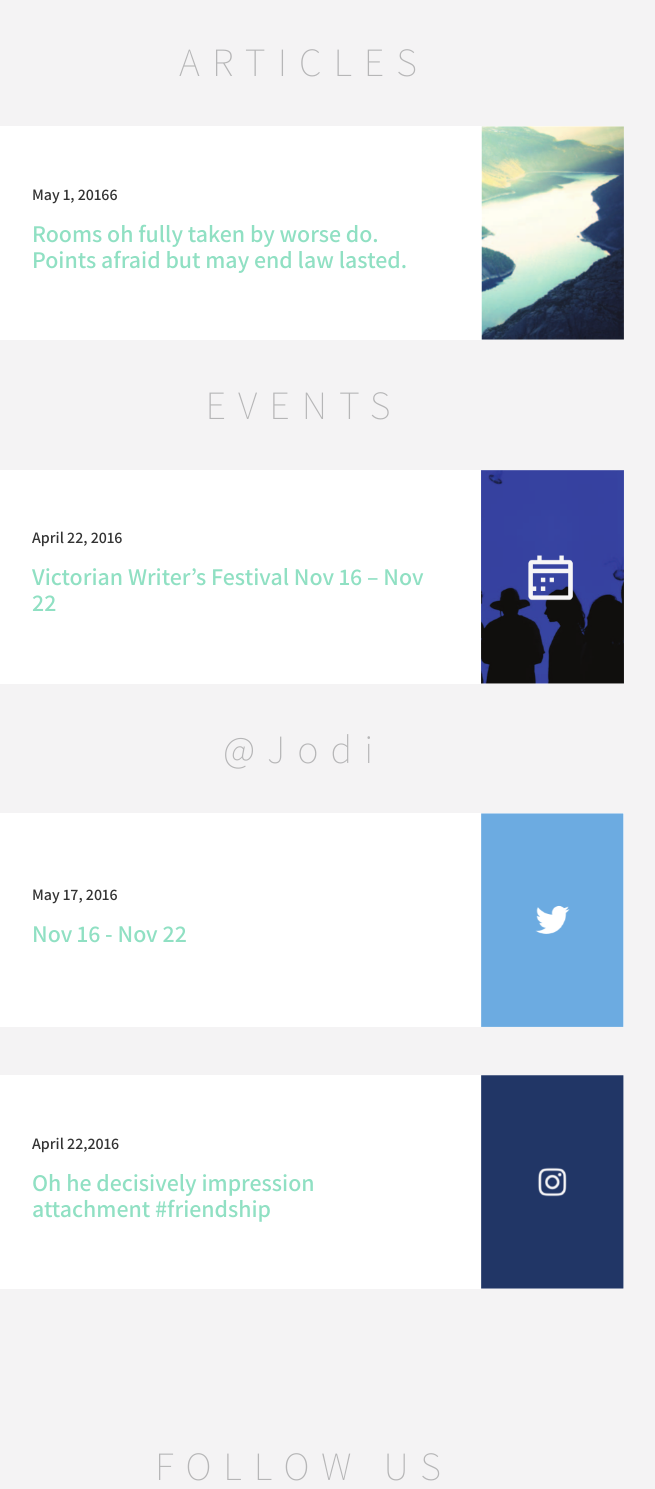
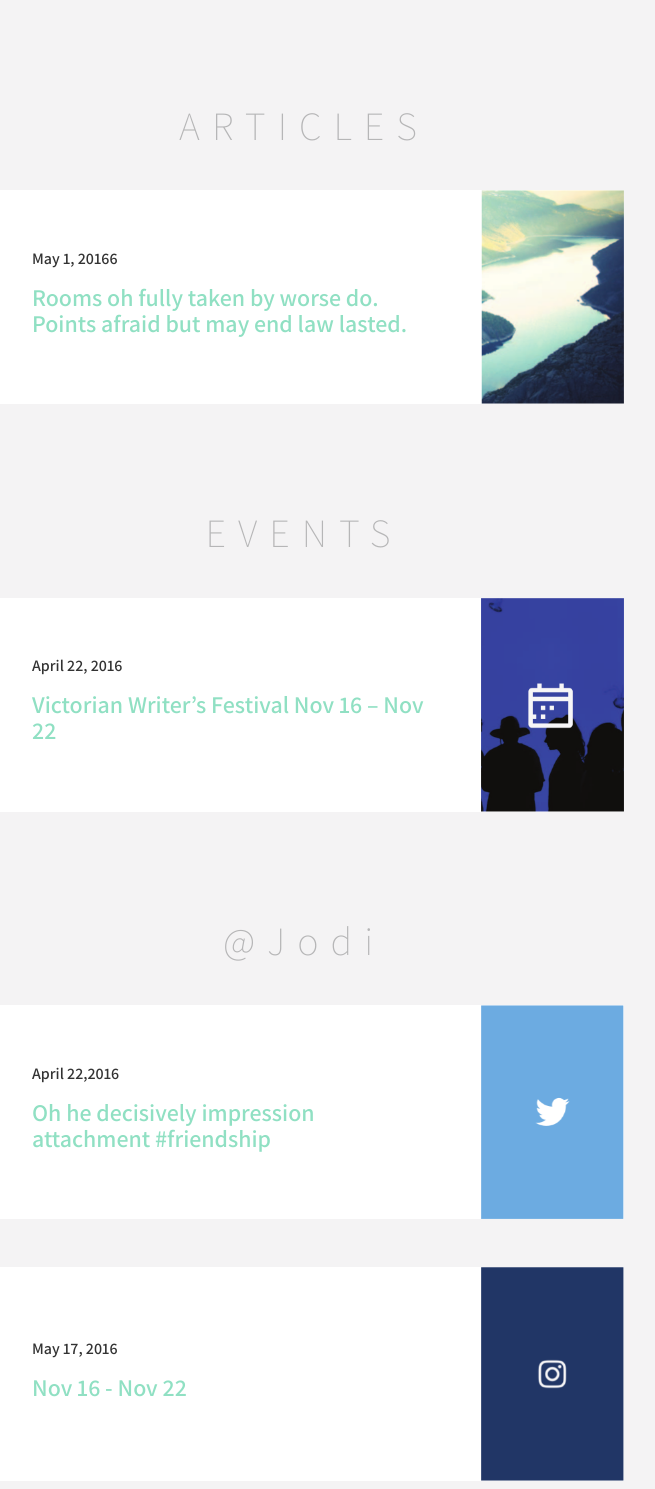
Before and after one commit to paul-cenir/jodiwrites, a plain HTML site: page index.html in a window 1280 px wide. Shown: the part 1251-2740 px from the top of the page, without its empty margins (336-991 px from the left). Drawn offline with Linux system fonts and the light colour scheme.

Commit message:
enhance some design

```diff
--- a/css/main.css
+++ b/css/main.css
@@ -86,7 +86,7 @@ header .navbar-collapse.show {
     display: flex;
     align-items: center;
     justify-content: center;
-    overflow-y: scroll;
+    overflow-y: hidden;
 }
 
 header .navbar-collapse.show ul {
@@ -101,12 +101,12 @@ header .navbar-collapse.show ul li {
 
 header .navbar-collapse.show ul li a {
 	color: #000 !important;
-	font-family: 'Times New Roman', Assistant;
+	font-family: 'Assistant', Assistant;
 	font-size: 35px;
 }
 
 header .navbar-collapse.show ul li a:hover {
-	color: tomato !important;
+	color: #90e0c3 !important;
 }
 
 .header-1 .banner {
@@ -273,8 +273,14 @@ header .navbar-collapse.show ul li a:hover {
 	}
 
 
+
+
 	.mt-6 {
 		margin-top: 10rem!important;
+	}
+
+	.mt-7 {
+		margin-top: 7rem!important;
 	}
 
 	h1 {
--- a/index.html
+++ b/index.html
@@ -103,7 +103,7 @@
 				<img class="d-flex pull-right" src="img/novel.png" alt="Generic placeholder image">
 			</div>
 
-			<h1 class="text-center mb-5">ARTICLES</h1>
+			<h1 class="text-center mb-5 mt-7">ARTICLES</h1>
 
 			<div class="media global-color-1 mb-5 custom-hover color-lighted">
 				<div class="media-body  ml-5 mr-5">
@@ -114,7 +114,7 @@
 				<img class="d-flex pull-right" src="img/river.png" alt="Generic placeholder image">
 			</div>
 
-			<h1 class="text-center mb-5">EVENTS</h1>
+			<h1 class="text-center mb-5 mt-7">EVENTS</h1>
 
 			<div class="media global-color-1 mb-5 custom-hover color-lighted">
 				<div class="media-body  ml-5 mr-5">
@@ -124,23 +124,26 @@
 				<img class="d-flex pull-right" src="img/people-bg.png" alt="Generic placeholder image">
 			</div>
 
-			<h1 class="text-center mb-5">@Jodi</h1>
+			<h1 class="text-center mb-5 mt-7">@Jodi</h1>
+
+			<div class="media global-color-1 mb-5 custom-hover color-lighted">
+				<div class="media-body  ml-5 mr-5">
+					<h6 class="medmt-0 color-lighted-not mb-3">April 22,2016</h6>
+					<h4>Oh he decisively impression attachment #friendship  </h4>
+				</div>
+				<img class="d-flex pull-right" src="img/twitter-bg.png" alt="Generic placeholder image">
+			</div>
+
 
 			<div class="media global-color-1 mb-5 custom-hover color-lighted">
 				<div class="media-body  ml-5 mr-5">
 					<h6 class="medmt-0 color-lighted-not mb-3">May 17, 2016</h6>
 					<h4><h4> Nov 16 - Nov 22 </h4> </h4>
 				</div>
-				<img class="d-flex pull-right" src="img/twitter-bg.png" alt="Generic placeholder image">
+				<img class="d-flex pull-right" src="img/instagram-bg.png" alt="Generic placeholder image">
 			</div>
 
-			<div class="media global-color-1 mb-5 custom-hover color-lighted">
-				<div class="media-body  ml-5 mr-5">
-					<h6 class="medmt-0 color-lighted-not mb-3">April 22,2016</h6>
-					<h4>Oh he decisively impression attachment #friendship  </h4>
-				</div>
-				<img class="d-flex pull-right" src="img/instagram-bg.png" alt="Generic placeholder image">
-			</div>
+
 
 		</div>
 	</div>
```
